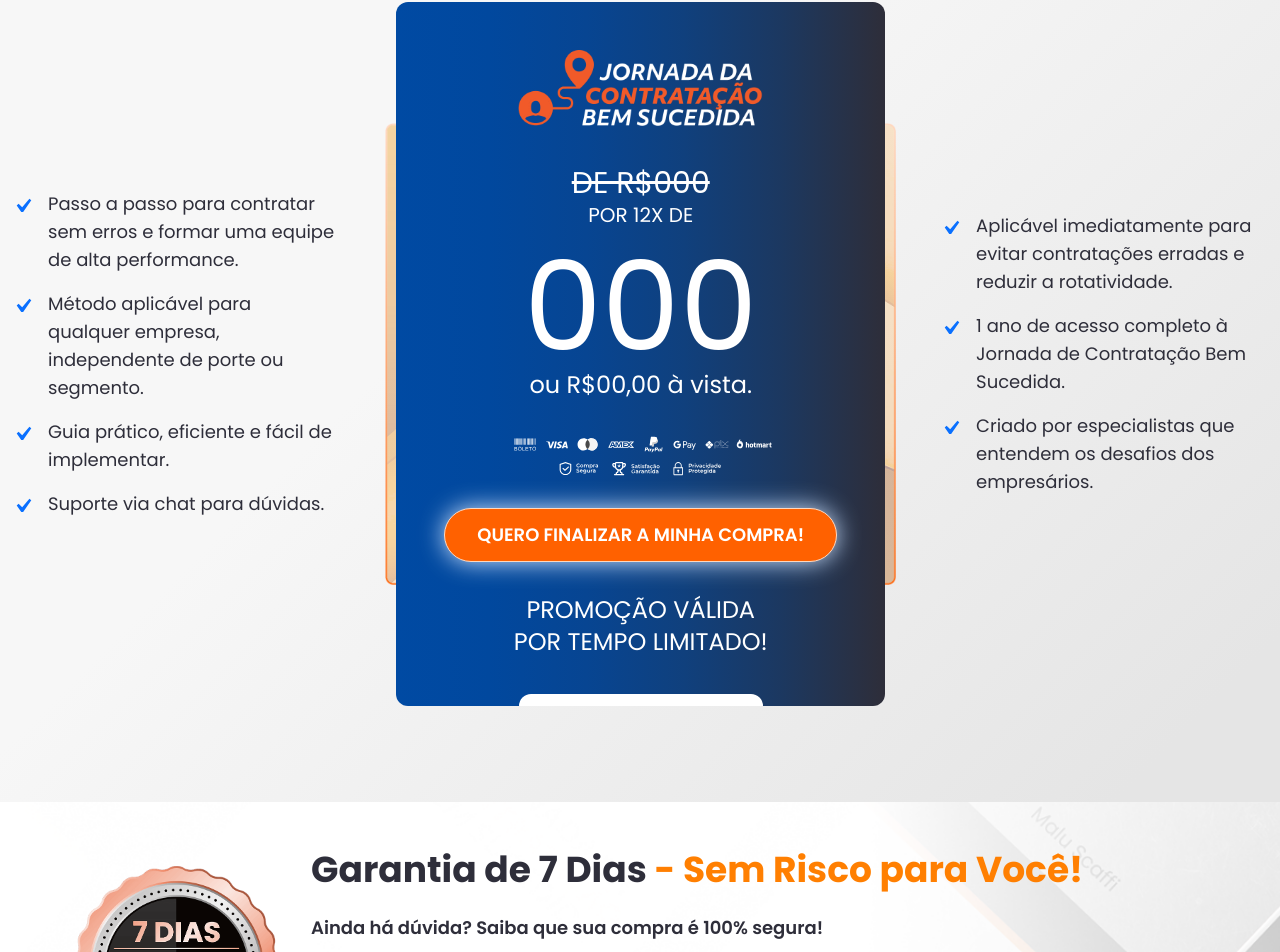
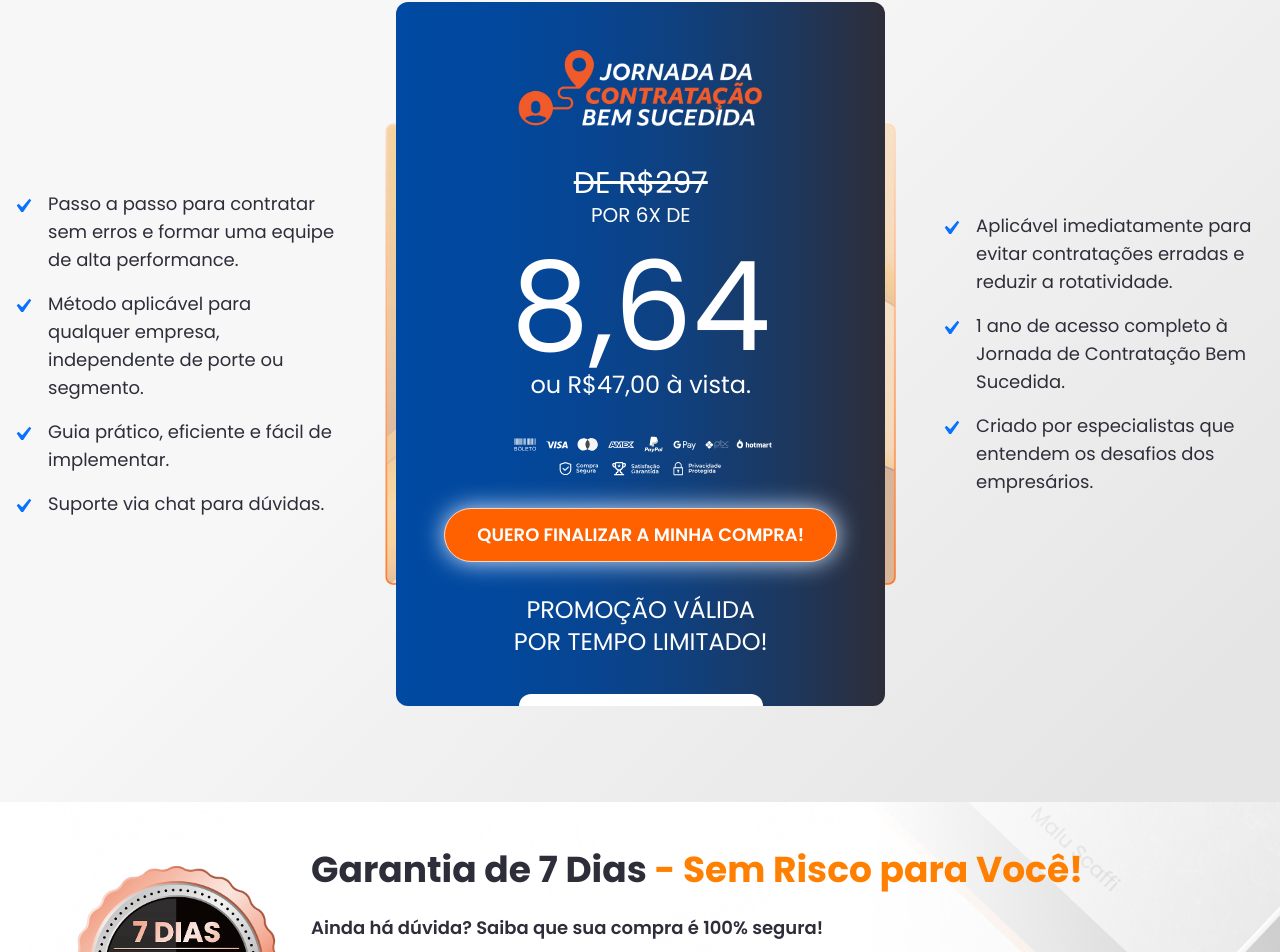
Before and after one commit to datafirst-oficial/fabiano, a Next.js app: page / in a window 1280 px wide. Shown: the part 4088-5040 px from the top of the page. Built offline with nearby package versions, Linux system fonts and the light colour scheme.

Commit message:
price updt

```diff
--- a/src/components/payment.tsx
+++ b/src/components/payment.tsx
@@ -49,12 +49,12 @@ export default function Payment() {
                     </div>
                     <div className="flex flex-col gap-4">
                         <div className="text-white flex flex-col">
-                            <span className="text-3xl line-through">DE R$000</span>
-                            <span className="text-xl ">POR 12X DE</span>
+                            <span className="text-3xl line-through">DE R$297</span>
+                            <span className="text-xl ">POR 6X DE</span>
                         </div>
                         <div className="text-white">
-                            <h5 className="text-[124px] -mt-0 leading-[124px]">000</h5>
-                            <span className="text-2xl -mt-12">ou R$00,00 à vista.</span>
+                            <h5 className="text-[124px] -mt-0 leading-[124px]">8,64</h5>
+                            <span className="text-2xl -mt-12">ou R$47,00 à vista.</span>
                         </div>
                     </div>
                     <div className="flex justify-center">
```
